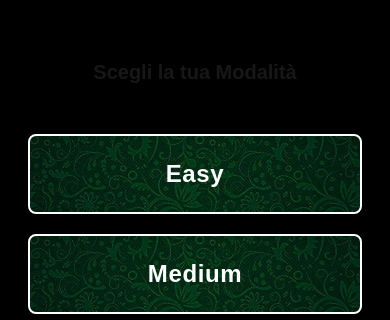
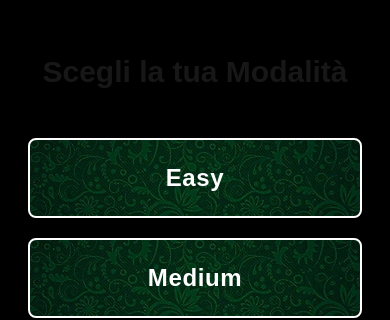
Before and after one commit to StefanoDaniello/prova-zustand, a Next.js app: page / in a window 390 px wide. Shown: the part 126-446 px from the top of the page. Built offline with nearby package versions, Linux system fonts and the light colour scheme.

Commit message:
fix timeout

```diff
--- a/src/app/page.tsx
+++ b/src/app/page.tsx
@@ -4,11 +4,10 @@ import { useEffect, ElementType, useRef, use, useState } from "react";
 import confetti from "canvas-confetti";
 
 import { useMemoryGameStore } from "./store";
-import { Modalities, MatchStatuses } from "./store";
+import { Modalities } from "./store";
 
 export default function MemoryGame() {
   const loading = useMemoryGameStore((state) => state.loading);
-  const setLoading = useMemoryGameStore((state) => state.setLoading);
   const shuffledIcons = useMemoryGameStore((state) => state.shuffledIcons);
   const setShuffledIcons = useMemoryGameStore(
     (state) => state.setShuffledIcons
@@ -23,12 +22,6 @@ export default function MemoryGame() {
   const activeBalls = useMemoryGameStore((state) => state.activeBalls);
   const matchStatus = useMemoryGameStore((state) => state.matchStatus);
   const setMatchStatus = useMemoryGameStore((state) => state.setMatchStatus);
-
-  useEffect(() => {
-    if (shuffledIcons.length === 0) {
-      setShuffledIcons();
-    }
-  }, [shuffledIcons, setShuffledIcons]);
 
   function randomInRange(min: number, max: number) {
     return Math.random() * (max - min) + min;
@@ -329,9 +322,8 @@ function Card({
     <div
       onClick={() => flipCard(id)}
       className="relative
-             w-[50px] h-[80px]
-             sm:w-[80px] sm:h-[120px]
-             md:w-[80px] md:h-[120px]
+             w-[80px] h-[120px]
+             md:w-[100px] md:h-[150px]
              lg:w-[120px] lg:h-[180px]
              perspective cursor-pointer"
     >
@@ -369,11 +361,19 @@ function Menu() {
   const setModality = useMemoryGameStore((state) => state.setModality);
   const setMatchStatus = useMemoryGameStore((state) => state.setMatchStatus);
   const setLoading = useMemoryGameStore((state) => state.setLoading);
+  const shuffledIcons = useMemoryGameStore((state) => state.shuffledIcons);
+  const setShuffledIcons = useMemoryGameStore(
+    (state) => state.setShuffledIcons
+  );
 
   // setMatchStatus("menu");
 
   function modalityAndSong(modalityName: string) {
     setModality(modalityName);
+
+    if (shuffledIcons.length === 0) {
+      setShuffledIcons();
+    }
     setLoading(true);
     setTimeout(() => {
       setLoading(false);
@@ -385,7 +385,7 @@ function Menu() {
       <div className="fixed inset-0 z-50 bg-black flex justify-center items-center">
         <div className="flex flex-col items-center justify-center space-y-5 px-2">
           <div className="flex flex-col items-center gap-2 space-y-3">
-            <h4 className="text-xl sm:text-2xl md:text-5xl font-bold text-primary mb-5">
+            <h4 className="text-3xl md:text-5xl font-bold text-primary mb-5">
               Scegli la tua Modalità
             </h4>
 
--- a/src/app/store.ts
+++ b/src/app/store.ts
@@ -126,7 +126,7 @@ type MemoryGameStore = {
 };
 
 export const Modalities: ModalityOption[] = [
-  { name: "easy", cardNumber: 6, time: "0:10" },
+  { name: "easy", cardNumber: 6, time: "0:30" },
   { name: "medium", cardNumber: 12, time: "1:30" },
   { name: "hard", cardNumber: 18, time: "1:50" },
   { name: "impossible", cardNumber: 20, time: "1:70" },
@@ -183,7 +183,7 @@ export const useMemoryGameStore = create<MemoryGameStore>((set, get) => ({
       modality: selectModality,
     });
     setShuffledIcons();
-    setTime(selectModality?.time ? selectModality?.time : modality.time);
+    // setTime(selectModality?.time ? selectModality?.time : modality.time);
   },
 
   setTime: (selectTime, resetInterval) => {
@@ -217,6 +217,7 @@ export const useMemoryGameStore = create<MemoryGameStore>((set, get) => ({
     });
 
     // 4. Avvia il countdown
+
     const newIntervalId = setInterval(() => {
       if (totalSeconds > 0) {
         totalSeconds -= 1; // Decrementa di un secondo
@@ -245,7 +246,7 @@ export const useMemoryGameStore = create<MemoryGameStore>((set, get) => ({
 
         //permette di leggere lo stato corrente del tuo store al di fuori della funzione set.
         const checkshuffledIcons = get().shuffledIcons;
-        // Allo scadere del tempo appena trova una card con match a a flse imposta la partita a lose
+        // Allo scadere del tempo appena trova una card con match a flse imposta la partita a lose
         for (const card of checkshuffledIcons) {
           if (!card.matched) {
             setMatchStatus("lose");
```
